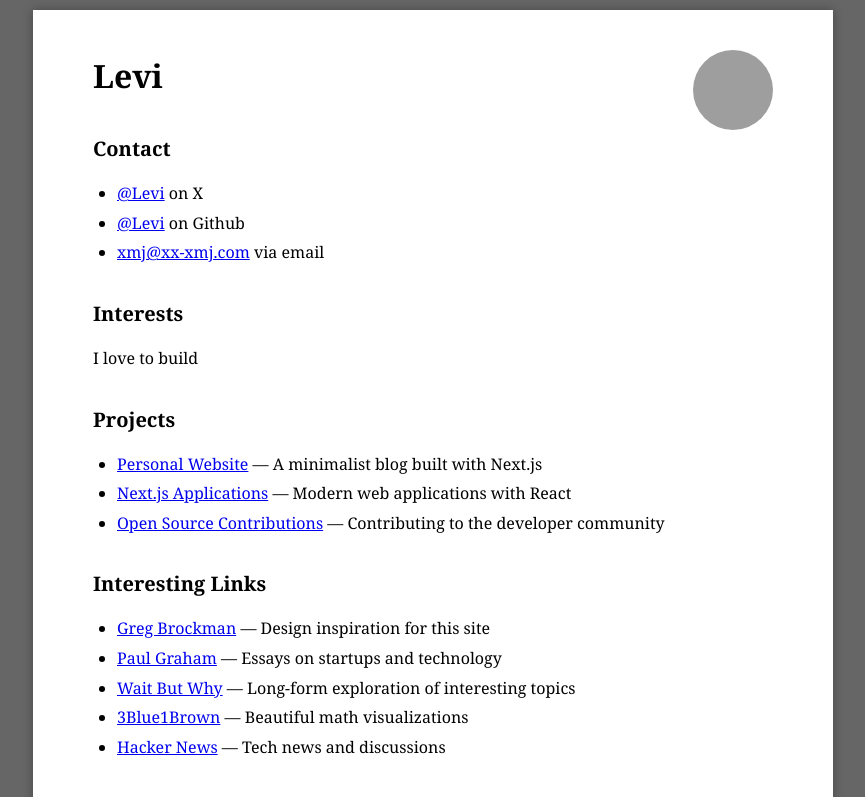
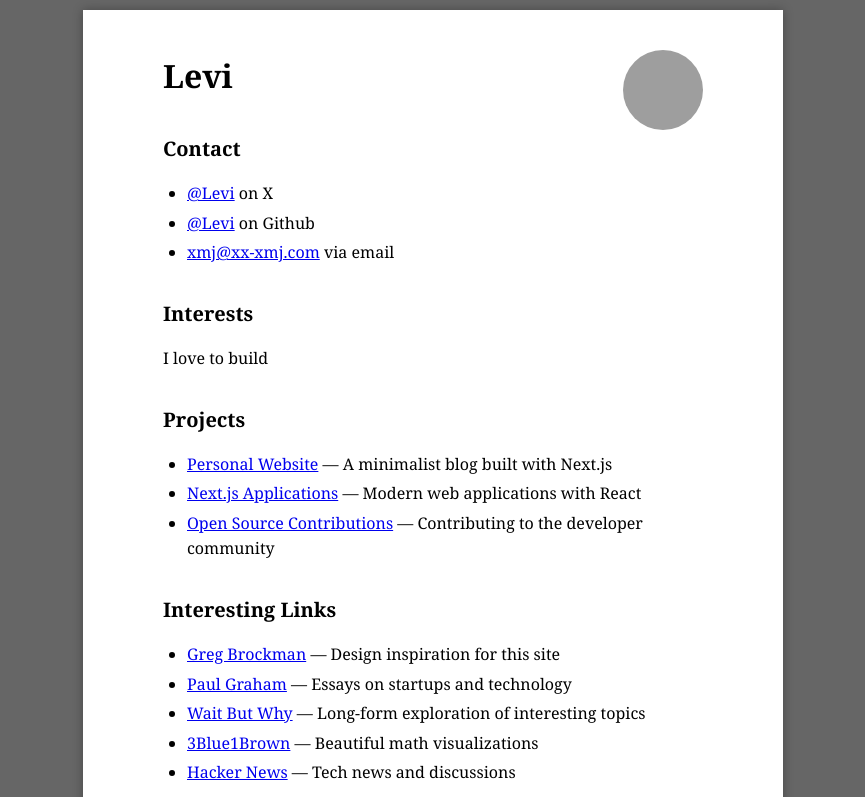
Before and after one commit to namezzy/xx-xmj-blog, a Next.js app: page / in a window 1280 px wide. Shown: the top 797 px of the page, without its empty margins (207-1072 px from the left). Built offline with nearby package versions, Linux system fonts and the light colour scheme; grey boxes are pictures that could not be loaded.

Commit message:
Adjust layout to match gregbrockman.com: 700px max-width with centered layout

```diff
--- a/app/globals.css
+++ b/app/globals.css
@@ -64,9 +64,9 @@ p {
 
 .content-paper {
   background-color: #ffffff;
-  max-width: 800px;
+  max-width: 700px;
   margin: 10px auto;
-  padding: 40px 60px;
+  padding: 40px 80px;
   min-height: calc(100vh - 20px);
   box-shadow: 0 0 10px rgba(0, 0, 0, 0.3);
 }
```
